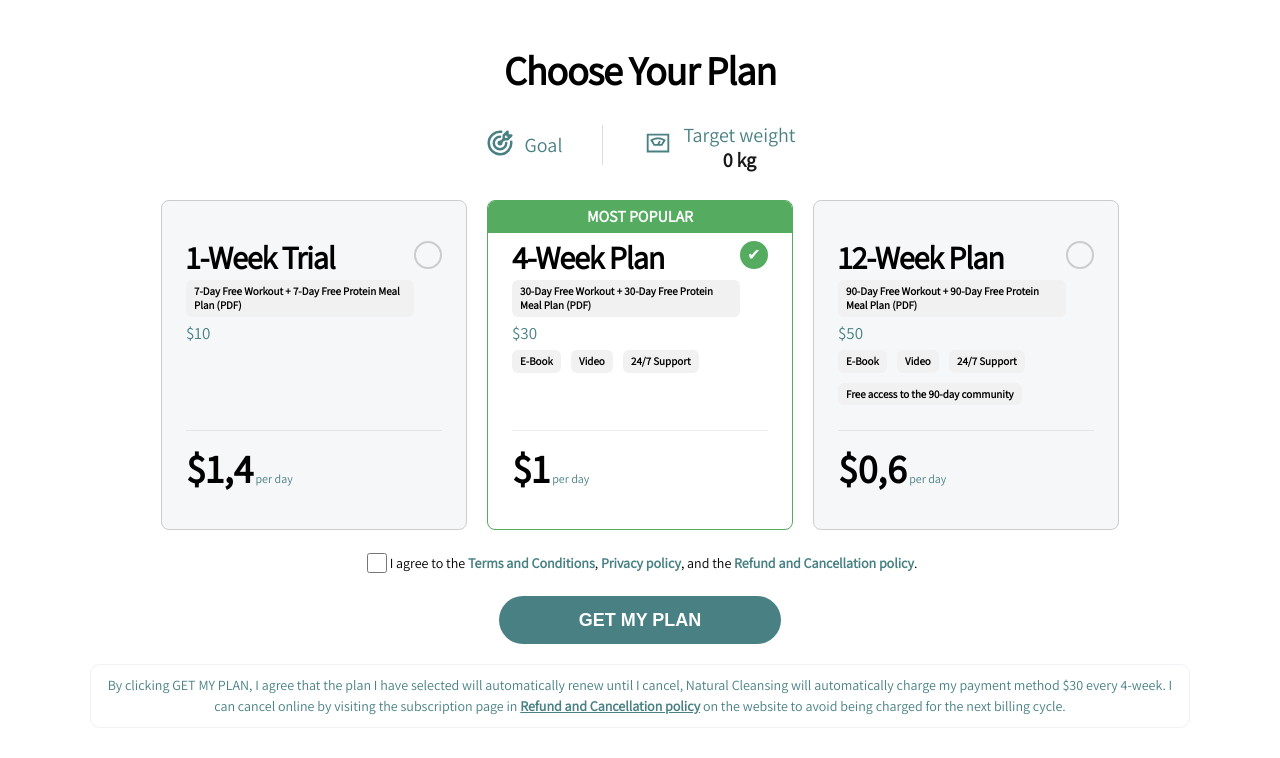
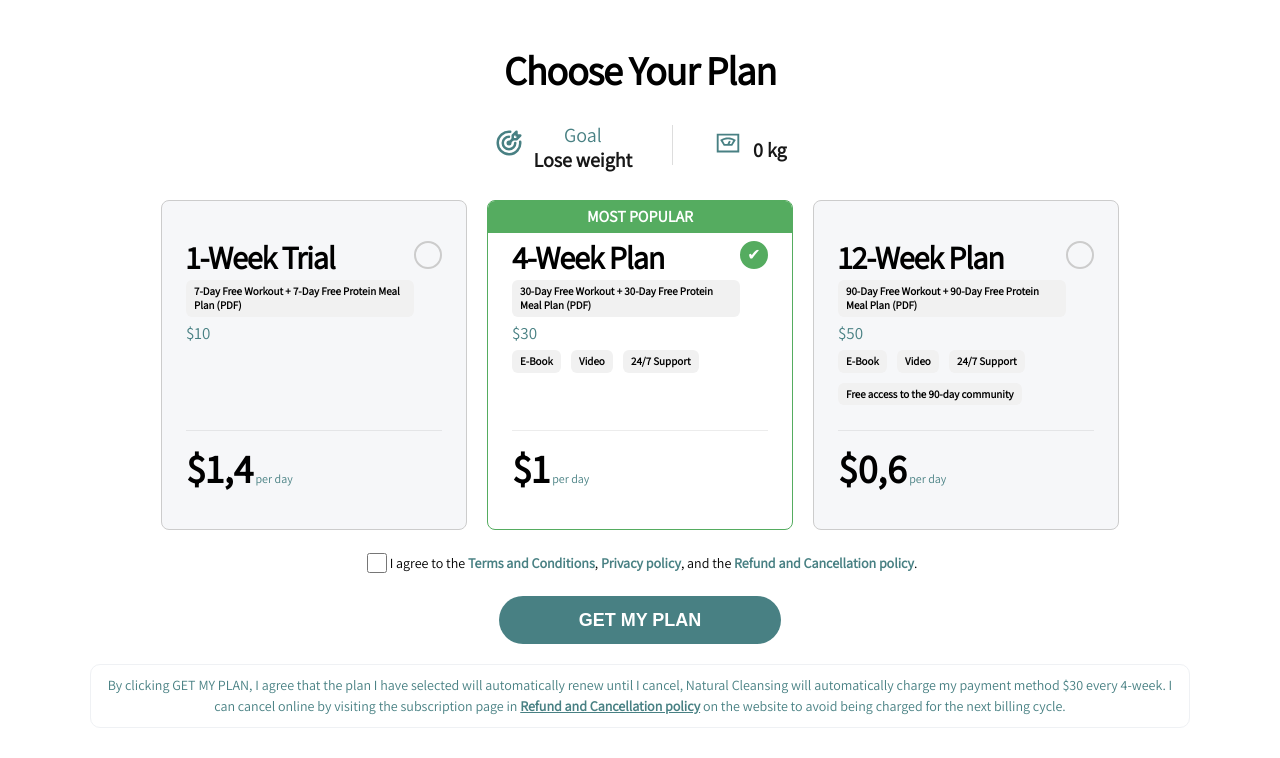
Before and after one commit to AVEG-DHH/FormQuestionAVE, a React (Vite) app: page /checkout in a window 1280 px wide. Shown: the top 758 px of the page. Built offline with nearby package versions, Linux system fonts and the light colour scheme.

Commit message:
Update Q5

```diff
--- a/src/components/chooseplan/index.jsx
+++ b/src/components/chooseplan/index.jsx
@@ -88,7 +88,7 @@ const ChoosePlan = () => {
                     </div>
                     <div className="goal-text">
                         <span>Goal</span>
-                        <strong>{goal}</strong>
+                        <strong>Lose weight</strong>
                     </div>
                 </div>
                 <div className="divider" />
@@ -97,7 +97,7 @@ const ChoosePlan = () => {
                         <LiaWeightSolid />
                     </div>
                     <div className="target-text">
-                        <span>Target weight</span>
+                        <span>{goal}</span>
                         <strong>{targetWeight} kg</strong>
                     </div>
                 </div>
--- a/src/pages/formquestion/index.jsx
+++ b/src/pages/formquestion/index.jsx
@@ -130,7 +130,7 @@ const FormQuestion = () => {
                         className="block-step-new__body__radio__content__icon"
                     />
                 ),
-                value: 'Maintain weight',
+                value: 'Maintain Weight',
             },
             {
                 icon: (
@@ -140,7 +140,7 @@ const FormQuestion = () => {
                         className="block-step-new__body__radio__content__icon"
                     />
                 ),
-                value: 'Gain muscle',
+                value: 'Gain Muscle',
             },
             {
                 icon: (
@@ -150,7 +150,7 @@ const FormQuestion = () => {
                         className="block-step-new__body__radio__content__icon"
                     />
                 ),
-                value: 'Improve overall health',
+                value: 'Improve Overall Health',
             },
             {
                 icon: (
```
